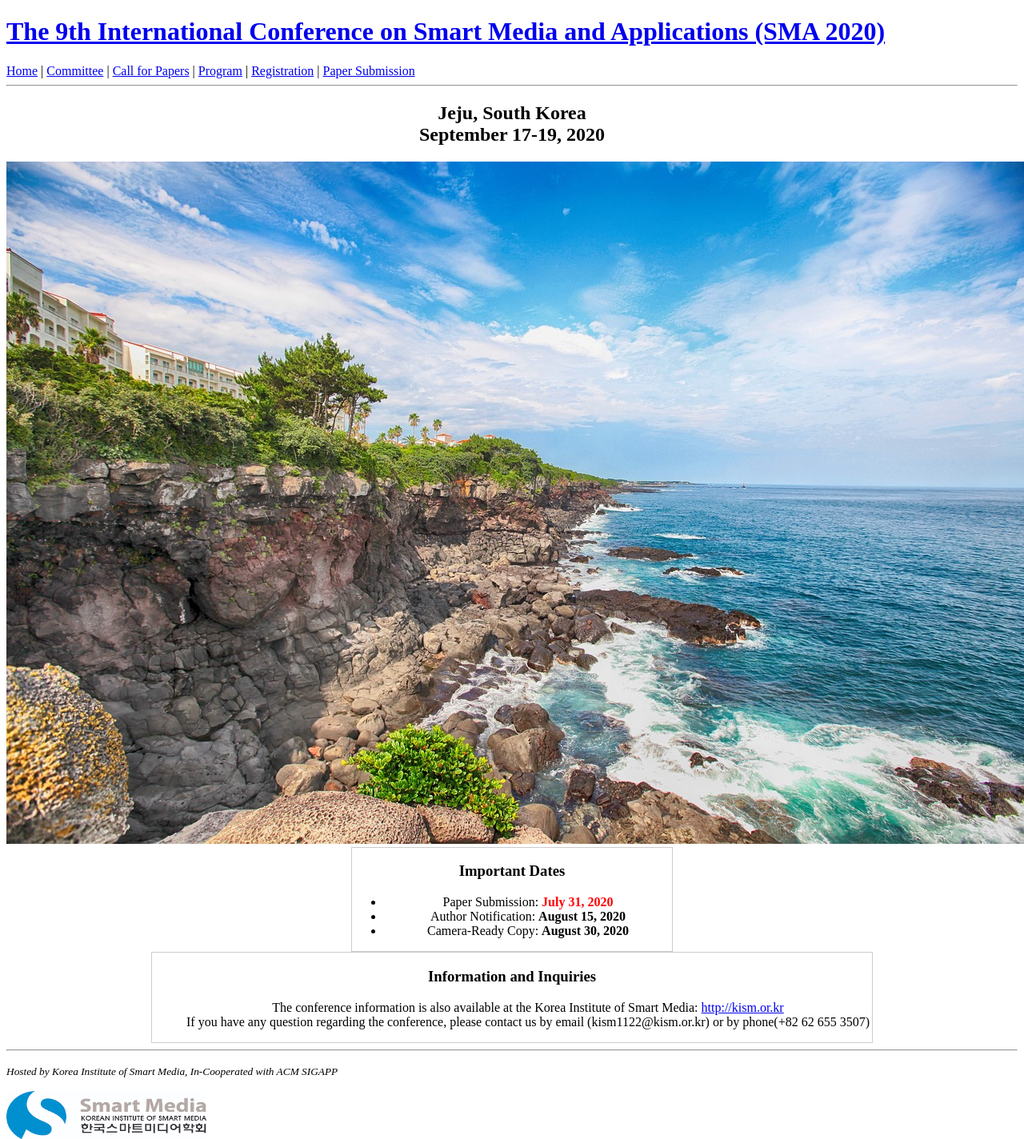
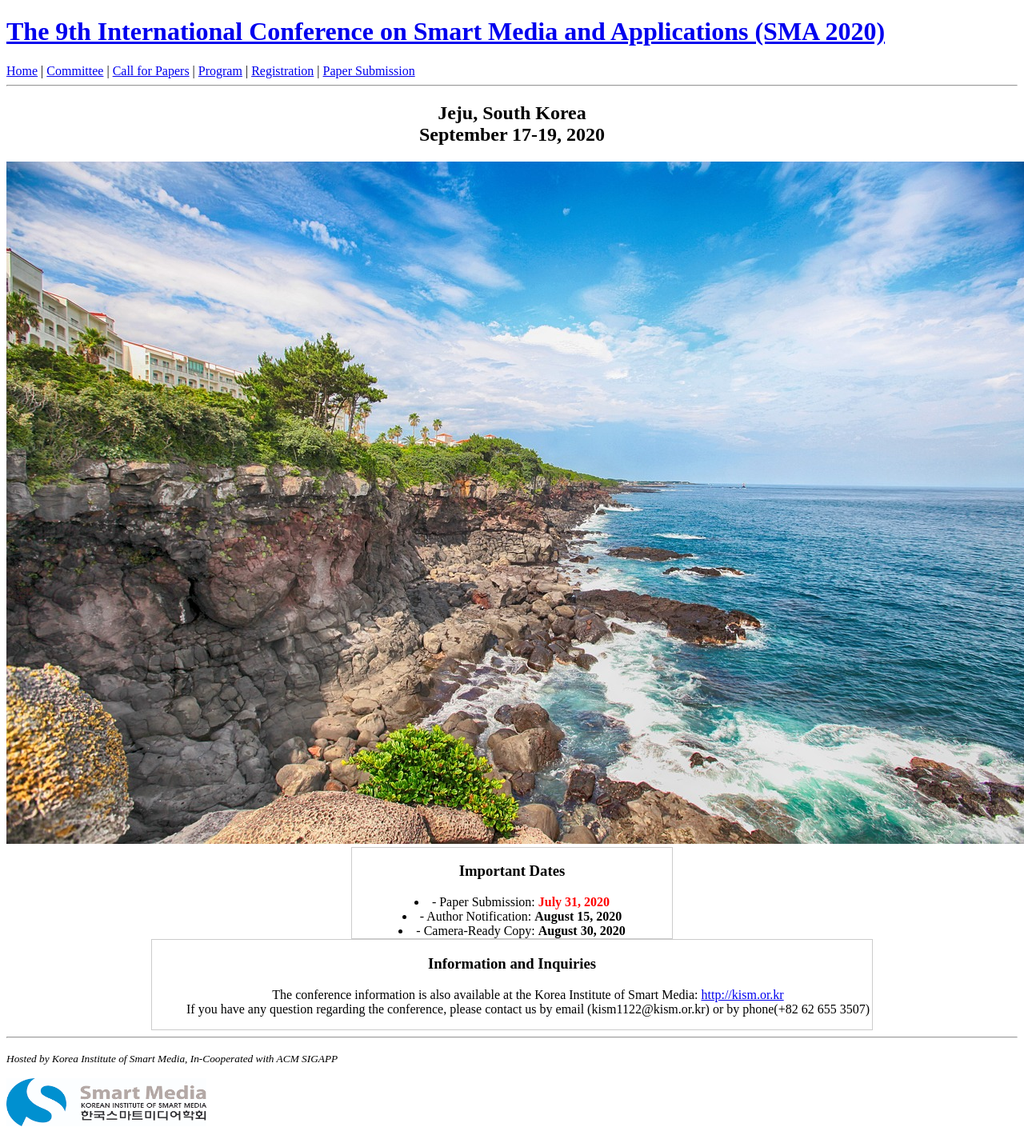
Before and after one commit to icea-conf/sma-2020.github.io, a Jekyll site: the page built from index.html, in a window 1280 px wide. Shown: the whole page at 80% size. Built offline with Jekyll 4.4.1, drawn with Linux system fonts in a browser that asks for light colours; the list of posts is cut into pages by our own code.

Commit message:
Update index.html

```diff
--- a/index.html
+++ b/index.html
@@ -15,17 +15,17 @@ title: SMA 2020
             <div class="important_date">
                   <center>
                         <h3>Important Dates</h3>
-                        <ul>
-                              <li text-align="left">
-                                    <a>Paper Submission: </a>
+                        <div text-align="left">
+                              <li>
+                                    <a>- Paper Submission: </a>
                                     <b style="color:#FF0000">July 31, 2020</b>
                               </li>
-                              <li text-align="left">
-                                    <a>Author Notification: </a>
+                              <li>
+                                    <a>- Author Notification: </a>
                                     <b>August 15, 2020</b>
                               </li>
-                              <li text-align="left">
-                                    <a>Camera-Ready Copy: </a>
+                              <li>
+                                    <a>- Camera-Ready Copy: </a>
                                     <b>August 30, 2020</b>
                               </li>
                         </ul>
```
